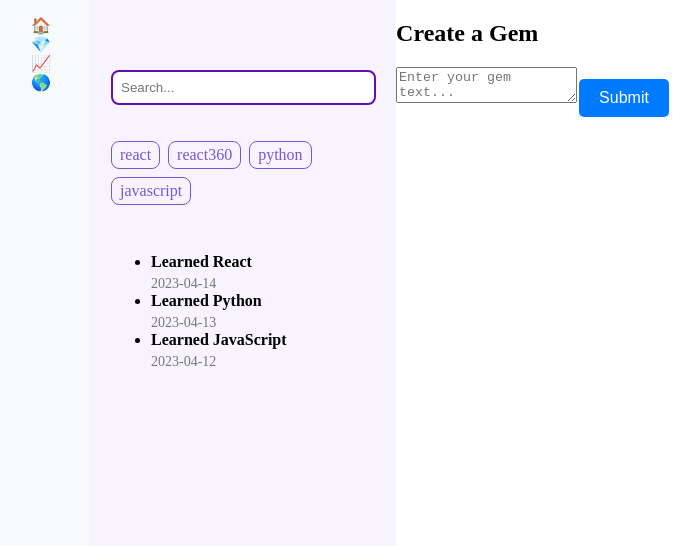
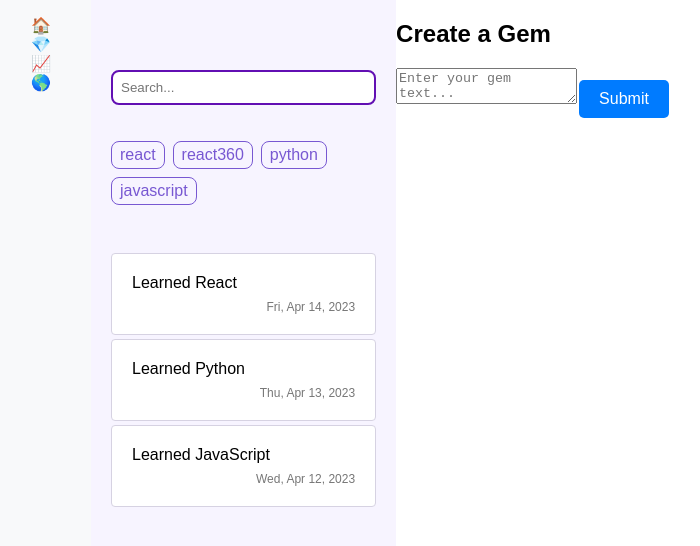
Before and after one commit to jonipark/HackDartmouth-todil, a React (Create React App) app: page /gems in a window 1280 px wide. Shown: the top 546 px of the page, without its empty margins (9-709 px from the left). Built offline with nearby package versions, Linux system fonts and the light colour scheme.

Commit message:
gem page left side design

```diff
--- a/src/App.css
+++ b/src/App.css
@@ -1,6 +1,7 @@
 body {
     margin: 0;
     padding: 0;
+    font-family: sans-serif;
 }
 .nav-padding {
     padding-left: 100px;
--- a/src/components/Gem/GemList.css
+++ b/src/components/Gem/GemList.css
@@ -1,10 +1,31 @@
-.gem-text {
-    font-weight: bold;
-    margin-bottom: 5px;
+
+  .gem-list ul {
+    list-style: none;
+    padding: 0;
   }
 
-.gem-date {
-    font-size: 14px;
+  .gem-list-item {
+    background-color: white;
+    padding: 20px;
+    font-size: 16px;
+    border-bottom: 1px solid #eee;
+    cursor: pointer;
+    border: 1px solid #D6D2E2;
+    border-radius: 4px;
+    margin-bottom: 4px;
+  }
+
+  .gem-list-item:hover {
+    background-color: #f5f5f5;
+  }
+
+  .gem-list-text {
+    margin-bottom: 8px;
+  }
+
+  .gem-list-date {
+    text-align: end;
+    font-size: 12px;
     color: #777;
   }
 
--- a/src/components/Gem/GemList.js
+++ b/src/components/Gem/GemList.js
@@ -11,9 +11,9 @@ const GemList = ({ gems, searchTerm, selectedTags, onGemClick }) => {
     <div className="gem-list">
       <ul>
         {filteredGems.map((gem) => (
-          <li key={gem.id} onClick={() => onGemClick(gem)}>
-            <div className="gem-text">{gem.text}</div>
-            <div className="gem-date">{gem.date}</div>
+          <li key={gem.id} onClick={() => onGemClick(gem)} className="gem-list-item">
+            <div className="gem-list-text">{gem.text}</div>
+            <div className="gem-list-date">{new Date(gem.date).toLocaleDateString('en-US', { weekday: 'short', year: 'numeric', month: 'short', day: 'numeric' })}</div>
           </li>
         ))}
       </ul>
```
Lines whose indentation alone changed are shown as unchanged.
